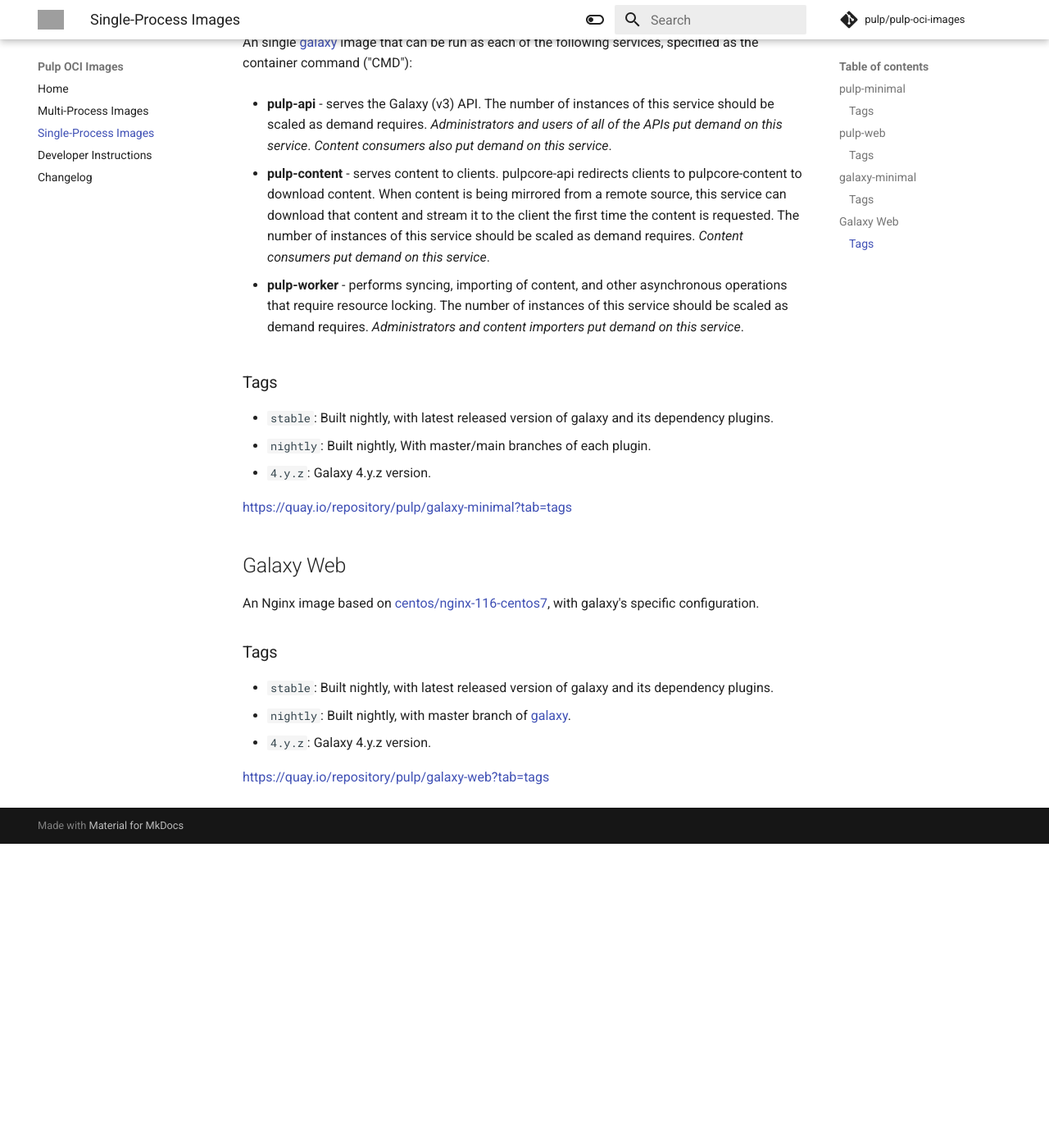
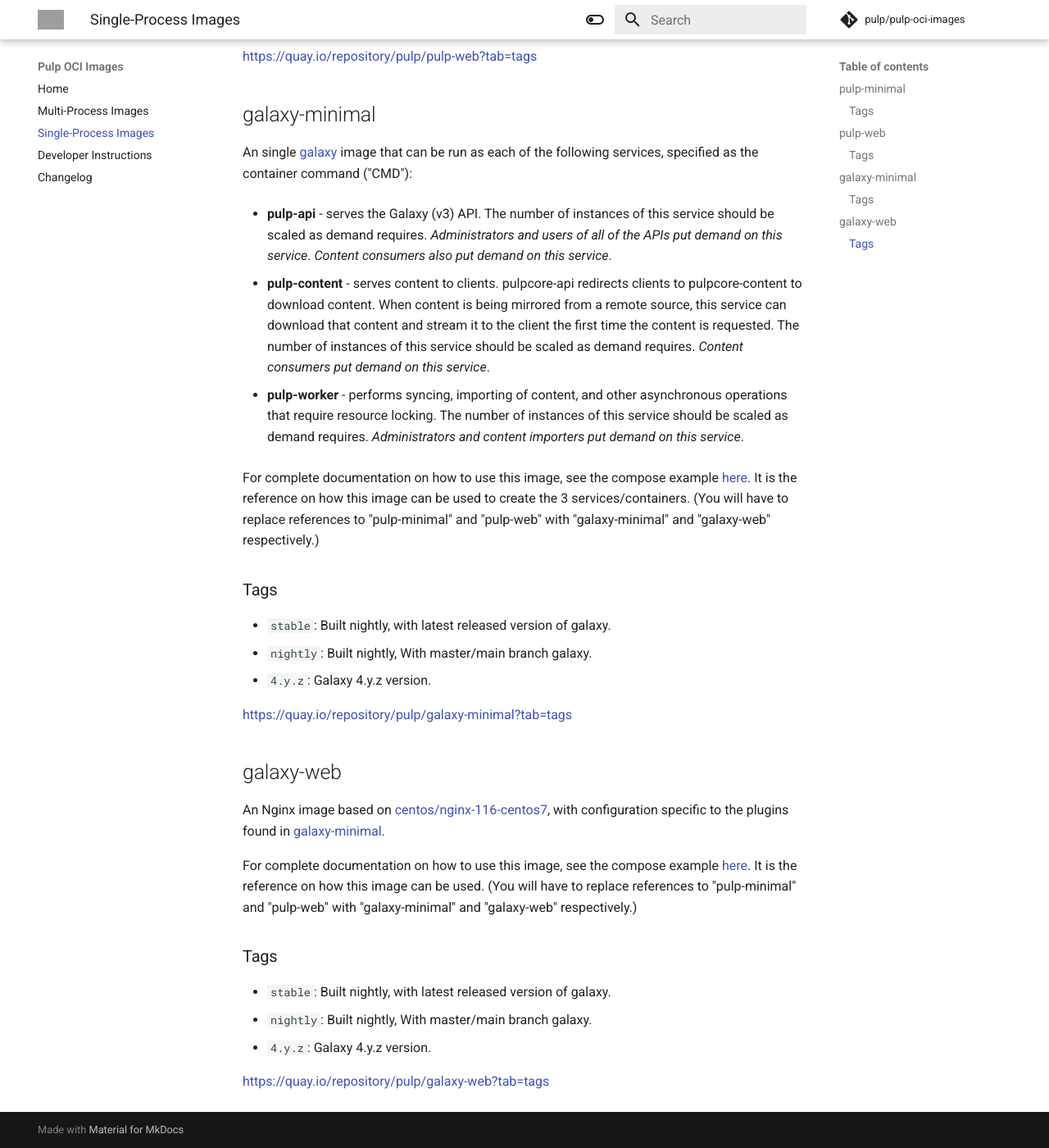
Before and after one commit to pulp/pulp-oci-images, an MkDocs documentation site: the page built from docs/single-process-images.md, in a window 1280 px wide and 1400 px high, scrolled down 1733 px. Shown: the whole window at 82% size. Built offline with MkDocs 1.6.1 and Material for MkDocs 9.7.7, drawn with Linux system fonts in a browser that asks for light colours; comment, search, counter and statistics services are not loaded; the version menu is left out; before the commit the page ends 2762 px from its top, so only the background shows below that; some of the changed text lies outside the part shown; grey boxes are pictures that could not be loaded.

Commit message:
Complete the page "Single-Process Images"
fixes: #332

```diff
--- a/docs/single-process-images.md
+++ b/docs/single-process-images.md
@@ -12,7 +12,11 @@
 
 - **pulp-worker** - performs syncing, importing of content, and other asynchronous operations that require resource locking. The number of instances of this service should be scaled as demand requires. _Administrators and content importers put demand on this service_.
 
-Currently built with the following plugins:
+For complete documentation on how to use this image,
+see the compose example [here](https://github.com/pulp/pulp-oci-images/tree/latest/images/compose).
+It is the reference on how this image can be used to create the 3 services/containers.
+
+pulp-minimal is currently built with the following plugins:
 
 - [pulp_ansible](https://docs.pulpproject.org/pulp_ansible/)
 - [pulp-certguard](https://docs.pulpproject.org/pulp_certguard/)
@@ -35,9 +39,13 @@
 ## pulp-web
 
 An Nginx image based on [centos/nginx-116-centos7](https://hub.docker.com/r/centos/nginx-116-centos7),
-with configuration specific to pulpcore (and all the plugins found in [pulp-minimal](#pulp-minimal).)
+with configuration specific to the plugins found in [pulp-minimal](#pulp-minimal).
 
 No command ("CMD") needs to be specified, the images's built-in command is sufficient.
+
+For complete documentation on how to use this image,
+see the compose example [here](https://github.com/pulp/pulp-oci-images/tree/latest/images/compose).
+It is the reference on how this image can be used.
 
 ### Tags
 
@@ -58,23 +66,35 @@
 
 - **pulp-worker** - performs syncing, importing of content, and other asynchronous operations that require resource locking. The number of instances of this service should be scaled as demand requires. _Administrators and content importers put demand on this service_.
 
+For complete documentation on how to use this image,
+see the compose example [here](https://github.com/pulp/pulp-oci-images/tree/latest/images/compose).
+It is the reference on how this image can be used to create the 3 services/containers.
+(You will have to replace references to "pulp-minimal" and "pulp-web" with "galaxy-minimal"
+and "galaxy-web" respectively.)
+
 ### Tags
 
-- `stable`: Built nightly, with latest released version of galaxy and its dependency plugins.
-- `nightly`: Built nightly, With master/main branches of each plugin.
+- `stable`: Built nightly, with latest released version of galaxy.
+- `nightly`: Built nightly, With master/main branch galaxy.
 - `4.y.z`:  Galaxy 4.y.z version.
 
 [https://quay.io/repository/pulp/galaxy-minimal?tab=tags](https://quay.io/repository/pulp/galaxy-minimal?tab=tags)
 
-## Galaxy Web
+## galaxy-web
 
 An Nginx image based on [centos/nginx-116-centos7](https://hub.docker.com/r/centos/nginx-116-centos7),
-with galaxy's specific configuration.
+with configuration specific to the plugins found in [galaxy-minimal](#galaxy-minimal).
+
+For complete documentation on how to use this image,
+see the compose example [here](https://github.com/pulp/pulp-oci-images/tree/latest/images/compose).
+It is the reference on how this image can be used.
+(You will have to replace references to "pulp-minimal" and "pulp-web" with "galaxy-minimal"
+and "galaxy-web" respectively.)
 
 ### Tags
 
-- `stable`: Built nightly, with latest released version of galaxy and its dependency plugins.
-- `nightly`: Built nightly, with master branch of [galaxy](https://github.com/ansible/galaxy_ng).
+- `stable`: Built nightly, with latest released version of galaxy.
+- `nightly`: Built nightly, With master/main branch galaxy.
 - `4.y.z`:  Galaxy 4.y.z version.
 
 [https://quay.io/repository/pulp/galaxy-web?tab=tags](https://quay.io/repository/pulp/galaxy-web?tab=tags)
```
Also changed, not shown: images/compose/README.md (+1 -1 lines), 1 other file.
